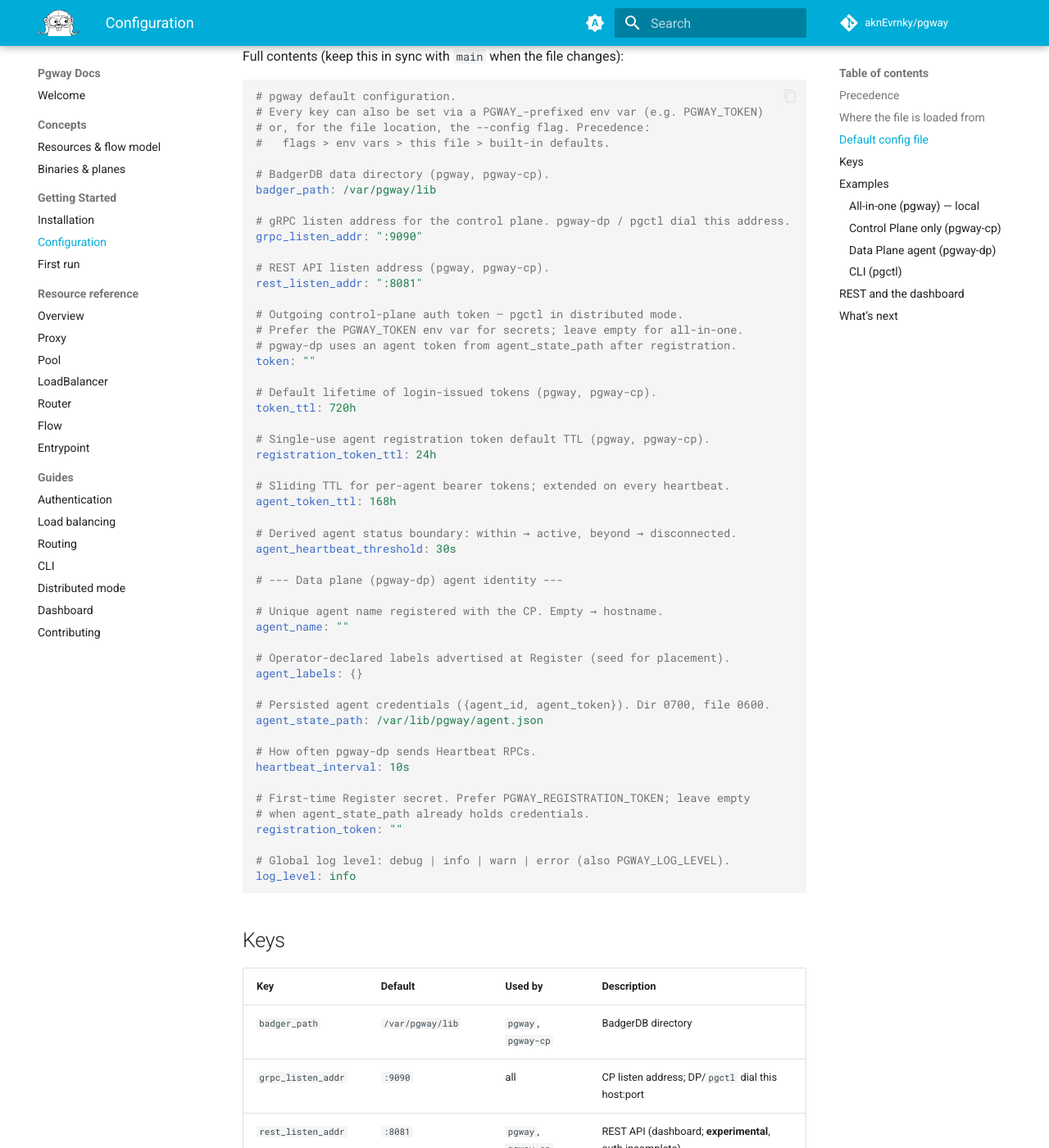
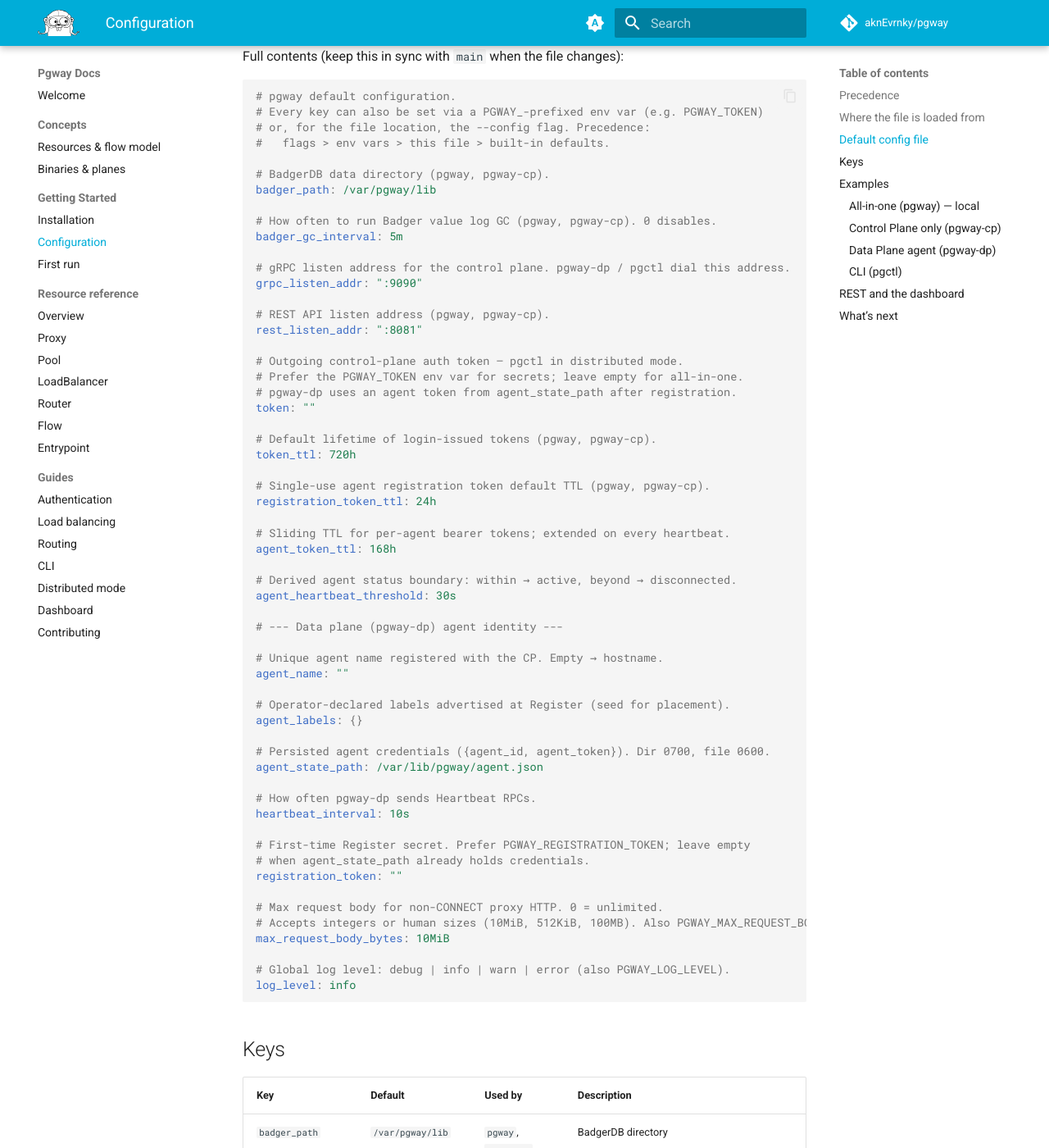
Before and after one commit to aknEvrnky/pgway-docs, an MkDocs documentation site: the page built from docs/getting-started/configuration.md, in a window 1280 px wide and 1400 px high, scrolled down 1236 px. Shown: the whole window at 82% size. Built offline with MkDocs 1.6.1 and Material for MkDocs 9.7.7, drawn with Linux system fonts in a browser that asks for light colours; comment, search, counter and statistics services are not loaded; some of the changed text lies outside the part shown.

Commit message:
docs: document badger_gc_interval for value log GC

````diff
--- a/docs/getting-started/configuration.md
+++ b/docs/getting-started/configuration.md
@@ -51,6 +51,9 @@ Full contents (keep this in sync with `main` when the file changes):
 # BadgerDB data directory (pgway, pgway-cp).
 badger_path: /var/pgway/lib
 
+# How often to run Badger value log GC (pgway, pgway-cp). 0 disables.
+badger_gc_interval: 5m
+
 # gRPC listen address for the control plane. pgway-dp / pgctl dial this address.
 grpc_listen_addr: ":9090"
 
@@ -92,6 +95,10 @@ heartbeat_interval: 10s
 # when agent_state_path already holds credentials.
 registration_token: ""
 
+# Max request body for non-CONNECT proxy HTTP. 0 = unlimited.
+# Accepts integers or human sizes (10MiB, 512KiB, 100MB). Also PGWAY_MAX_REQUEST_BODY_BYTES.
+max_request_body_bytes: 10MiB
+
 # Global log level: debug | info | warn | error (also PGWAY_LOG_LEVEL).
 log_level: info
 ```
@@ -101,6 +108,7 @@ log_level: info
 | Key | Default | Used by | Description |
 |-----|---------|---------|-------------|
 | `badger_path` | `/var/pgway/lib` | `pgway`, `pgway-cp` | BadgerDB directory |
+| `badger_gc_interval` | `5m` | `pgway`, `pgway-cp` | Badger value log GC period; `0` disables |
 | `grpc_listen_addr` | `:9090` | all | CP listen address; DP/`pgctl` dial this host:port |
 | `rest_listen_addr` | `:8081` | `pgway`, `pgway-cp` | REST API (dashboard; **experimental**, auth incomplete) |
 | `token` | *(empty)* | `pgctl` | Bearer for CP calls; prefer `PGWAY_TOKEN` or `~/.pgctl/credentials` |
@@ -113,6 +121,7 @@ log_level: info
 | `agent_state_path` | `/var/lib/pgway/agent.json` | `pgway-dp` | Persisted `{agent_id, agent_token}` (dir `0700`, file `0600`) |
 | `heartbeat_interval` | `10s` | `pgway-dp` | Heartbeat period |
 | `registration_token` | *(empty)* | `pgway-dp` | First Register secret; prefer `PGWAY_REGISTRATION_TOKEN` |
+| `max_request_body_bytes` | `10MiB` | `pgway`, `pgway-dp` | Cap for non-CONNECT proxy request bodies; `0` = unlimited; accepts `10MiB` / `512KiB` / bare bytes |
 | `log_level` | `info` | all | `debug` \| `info` \| `warn` \| `error` |
 
 `pgctl` credentials after `init` / `login` live under **`~/.pgctl/credentials`**, separate from the shared `~/.pgway/` config search path.
````
